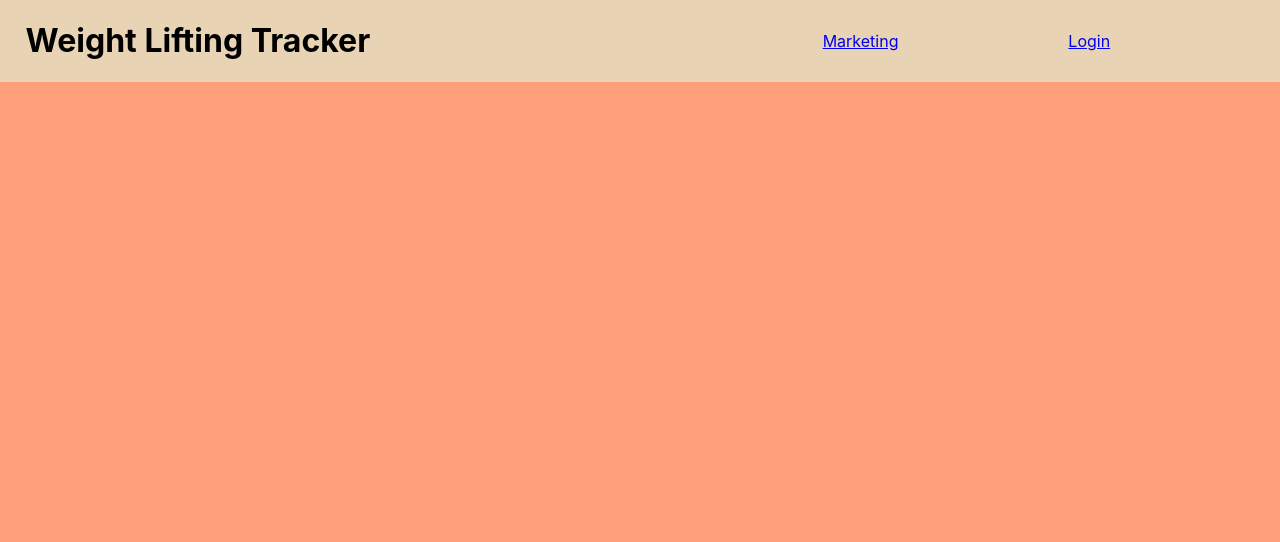
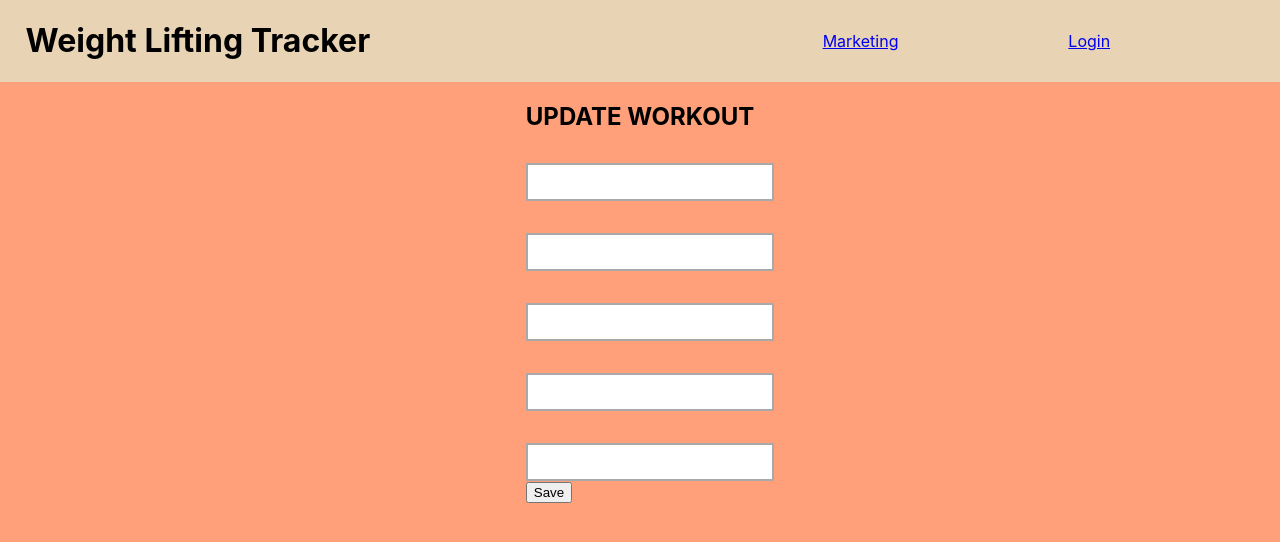
Before and after one commit to qb1968/frontend, a React (Create React App) app in the folder lifting/: page /exercise/1 in a window 1280 px wide. Shown: the top 542 px of the page. Built offline with nearby package versions, Linux system fonts and the light colour scheme; no server answers; sample sign-in values are in the browser's storage.

Commit message:
added edit

```diff
--- a/lifting/src/App.js
+++ b/lifting/src/App.js
@@ -7,6 +7,7 @@ import NavBar from './components/NavBar';
 import PrivateRoute from './components/PrivateRoute';
 import SignUpForm from './components/SignUp';
 import UpdateWorkout from './components/UpdateExercises';
+import ExerciseCard from './components/exerciseCard'
 
 
 
@@ -21,6 +22,7 @@ function App() {
      <section className="exercises">
       <Switch>
         <Route path="/update" component={UpdateWorkout}/>
+        <PrivateRoute path='/exercise/:id' component={ExerciseCard} />
         <Route path="/signup"   component={SignUpForm} />
         <Route  path="/login" component={LoginForm}/>
         <PrivateRoute path="/workout" component={MyWorkouts} />
--- /dev/null
+++ b/lifting/src/actions/editAction.js
@@ -0,0 +1,19 @@
+import axiosWithAuth from "../components/axiosWithAuth";
+
+
+export const EDIT_WORKOUT_START = "EDIT_WORKOUT_START";
+export const EDIT_WORKOUT_SUCCESS = "EDIT_WORKOUT_SUCCESS";
+export const EDIT_WORKOUT_FAILURE = "EDIT_WORKOUT_FAILURE";
+
+export const editWorkout = id => dispatch => {
+    dispatch({type: EDIT_WORKOUT_START});
+    axiosWithAuth()
+    .get(`https://weightlifting-journal.herokuapp.com/exercises/${id}`)
+    .then(response => {
+        console.log(response)
+        dispatch({type: EDIT_WORKOUT_SUCCESS, payload: response.data});
+    })
+    .catch(error => {
+        dispatch({type: EDIT_WORKOUT_FAILURE, payload: error})
+    })
+}
--- a/lifting/src/components/UpdateExercises.js
+++ b/lifting/src/components/UpdateExercises.js
@@ -6,15 +6,15 @@ import axiosWithAuth from './axiosWithAuth'
 
 const UpdateWorkout = (props) => {
     const [workout, setWorkout] = useState({name:'', user_id: '', amount_lifted:'', reps: '', body_region:'', sets: '', date: '' });
-    useEffect(() => {
-        axiosWithAuth()
-            .get(`/exercises`)
-            .then(res => {
-                console.log(res)
-                setWorkout(res.data)
-            })
-            .catch(err => console.log(err))
-    }, [])
+    // useEffect(() => {
+    //     axiosWithAuth()
+    //         .get(`/exercises/`)
+    //         .then(res => {
+    //             console.log(res)
+    //             setWorkout(res.data)
+    //         })
+    //         .catch(err => console.log(err))
+    // }, [])
 
 console.log(workout)
 
@@ -29,15 +29,12 @@ console.log(workout)
     const submitForm = e => {
         e.preventDefault();
         axiosWithAuth()
-            .put(`/exercises/${workout.id}`, workout)
+            .put(`/exercises/${props.exerciseid}`, workout)
             .then(res => {
-                props.history.push("/workout")
-                setWorkout(res.data)
+                // props.history.push("/workout")
+                console.log(res)
+                // setWorkout(res.data)
             })
-    }
-
-    if (!workout){
-        return <div>Loading workout information...</div>
     }
 
     return (
@@ -48,7 +45,6 @@ console.log(workout)
                     id='name'
                     label="Workout Name"
                     margin="normal"
-                    variant="outlined"
                     onChange={handleChanges}
                     name="name"
                     value={workout.name}
@@ -59,19 +55,27 @@ console.log(workout)
                     id="body_region"
                     label="Muscle Region"
                     margin="normal"
-                    variant="outlined"
                     onChange={handleChanges}
-                    name="region"
+                    name="body_region"
                     value={workout.body_region}
                 />
             </div>
             <div>
                 <input
-                    id="reps"
-                    label="Reps"
+                    id="amount_lifted"
+                    label="amount_lifted"
                     type="number"
                     margin="normal"
-                    variant="outlined"
+                    onChange={handleChanges}
+                    name="amount_lifted"
+                    value={workout.reps}
+                />
+            </div>
+            <div>
+                <input
+                    id="reps"
+                    type="number"
+                    margin="normal"
                     onChange={handleChanges}
                     name="reps"
                     value={workout.reps}
@@ -79,28 +83,15 @@ console.log(workout)
             </div>
             <div>
                 <input
-                    id="weight"
-                    label="lbs"
-                    type="number"
+                    id="sets"
+                    type="text"
                     margin="normal"
-                    variant="outlined"
                     onChange={handleChanges}
-                    name="weight"
-                    value={workout.weight}
+                    name="sets"
+                    value={workout.sets}
                 />
             </div>
-            <div>
-                <input
-                    id="date"
-                    type="date"
-                    margin="normal"
-                    variant="outlined"
-                    onChange={handleChanges}
-                    name="date"
-                    value={workout.date}
-                />
-            </div>
-            <button className="submit-button" onClick={submitForm}>Save</button>
+            <button  onClick={submitForm}>Save</button>
         </form>
     )
 }
--- a/lifting/src/components/exercise.js
+++ b/lifting/src/components/exercise.js
@@ -19,6 +19,14 @@ const Exercise = ({workout}) => {
           })
       }
 
+      const submitForm = e => {
+        e.preventDefault();
+        axiosWithAuth()
+            .put(`/exercises/${workout.id}`, workout)
+            .then(res => {
+            })
+    }
+
 
     return (
         <div className='card'>
--- a/lifting/src/components/exerciseCard.js
+++ b/lifting/src/components/exerciseCard.js
@@ -0,0 +1,26 @@
+import React, {useState, useEffect} from 'react'
+import {connect} from 'react-redux'
+import {editWorkout} from '../actions/editAction'
+import axiosWithAuth from './axiosWithAuth'
+import UpdateWorkout from '../components/UpdateExercises'
+
+const ExerciseCard = (props) => {
+    console.log(props)
+    useEffect(()=> {
+        props.editWorkout(props.match.params.id)
+
+
+
+    },[])
+
+return (<div>
+    <UpdateWorkout exerciseid={props.match.params.id} />
+</div>)
+}
+
+const mapStateToProps = state => {
+    return state
+}
+
+
+export default connect(mapStateToProps, {editWorkout})(ExerciseCard)
--- a/lifting/src/components/myExercises.js
+++ b/lifting/src/components/myExercises.js
@@ -2,6 +2,7 @@ import React, {useState, useEffect} from 'react'
 import axiosWithAuth from './axiosWithAuth'
 import AddExercise from './addExercise'
 import Exercise from './exercise'
+import {Link} from "react-router-dom"
 
 
 
@@ -34,7 +35,9 @@ const MyWorkouts = () => {
             <div className='list'>
           {workout.map(out => (
               <div  key={out.id}>
+                  <Link to={`/exercise/${out.id}`}>
                   <Exercise workout={out} />
+                  </Link>
               </div>
           ))}
            </div>
--- a/lifting/src/index.js
+++ b/lifting/src/index.js
@@ -9,8 +9,9 @@ import { Provider } from "react-redux";
 import thunk from "redux-thunk";
 import {authReducer} from './reducer/signUp'
 import {workoutReducer} from './reducer/workoutReduce'
+import {editReducer} from './reducer/editReducer'
 
-const rootReducer = combineReducers({  authReducer, workoutReducer
+const rootReducer = combineReducers({  authReducer, workoutReducer, editReducer
   });
 const store = createStore(rootReducer, applyMiddleware(thunk));
 
--- /dev/null
+++ b/lifting/src/reducer/editReducer.js
@@ -0,0 +1,33 @@
+
+import {EDIT_WORKOUT_START, EDIT_WORKOUT_SUCCESS, EDIT_WORKOUT_FAILURE} from "../actions/editAction";
+
+const initialState = {
+    isAdded: false,
+    isLoading: false,
+    error: ""
+}
+
+export const editReducer = (state = initialState, action) => {
+    switch(action.type){
+        case EDIT_WORKOUT_START:
+            return {
+                ...state,
+                isAdded: false,
+                isLoading: true
+            }
+        case EDIT_WORKOUT_SUCCESS:
+            return {
+                ...state,
+                isAdded: true,
+                isLoading: false
+            }
+        case EDIT_WORKOUT_FAILURE:
+            return {
+                ...state,
+                isAdded: false,
+                error: action.payload
+            }
+        default:
+            return state;
+    }
+}
```
